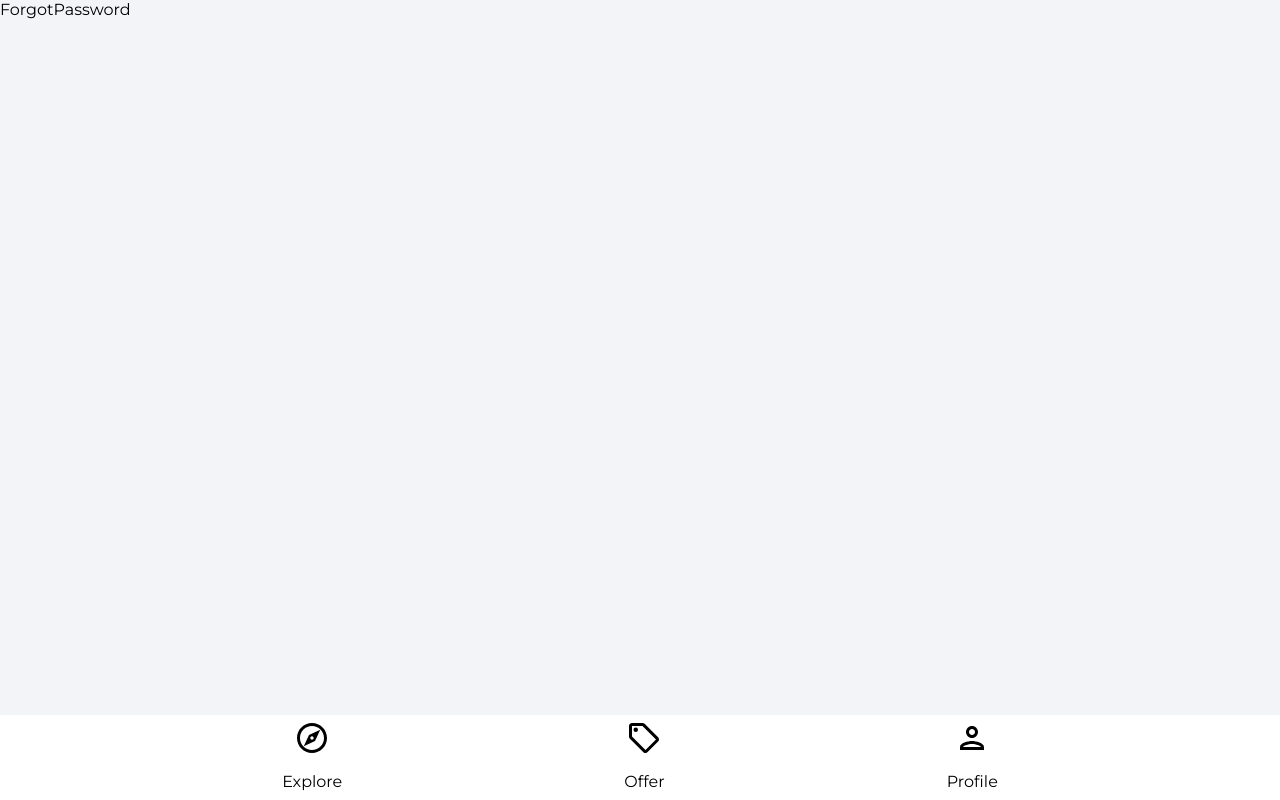
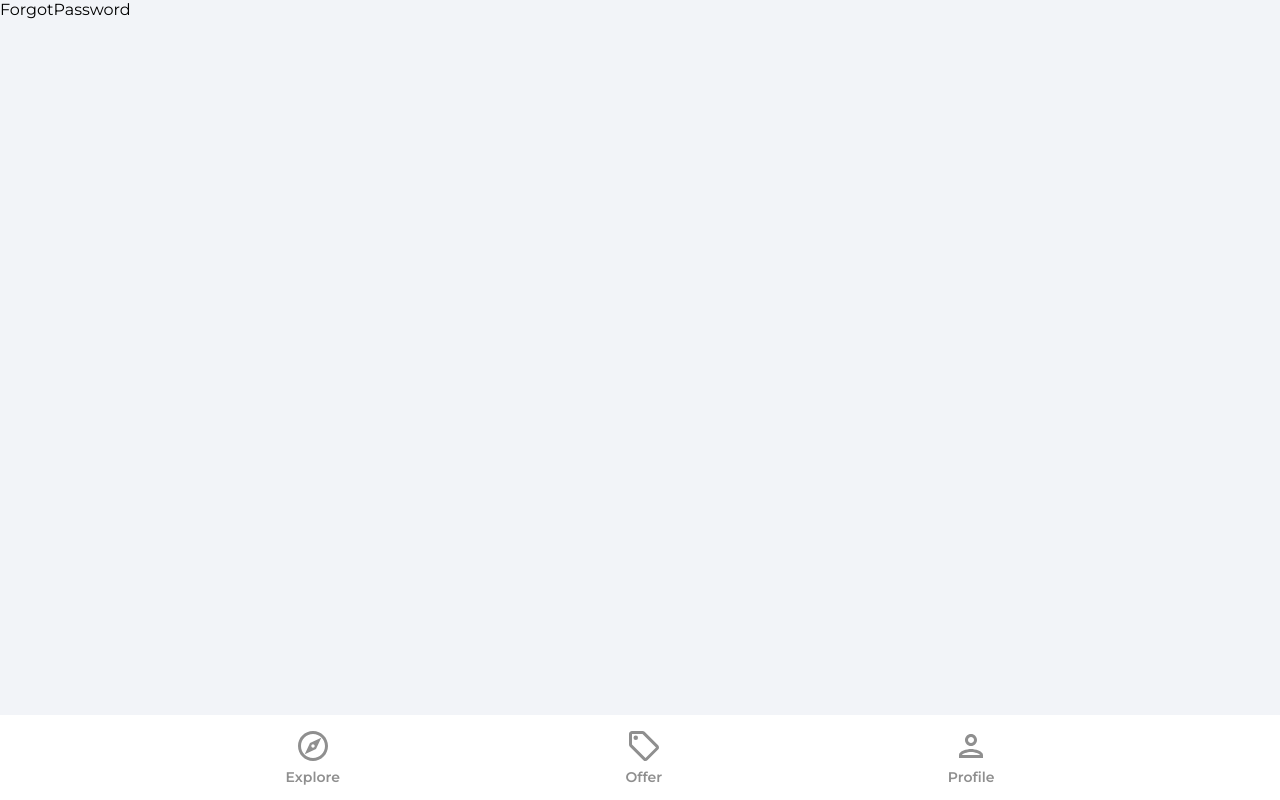
Before and after one commit to Object-ions/Firebase-Auth-Starter-Template-React, a React (Create React App) app: page /forgot-password in a window 1280 px wide. Built offline with nearby package versions, Linux system fonts and the light colour scheme.

Commit message:
Add conditional styling for navbar list items

```diff
--- a/src/components/Navbar.js
+++ b/src/components/Navbar.js
@@ -4,21 +4,62 @@ import { ReactComponent as ExploreIcon } from '../assets/svg/exploreIcon.svg';
 import { ReactComponent as PersonOutlineIcon } from '../assets/svg/personOutlineIcon.svg';
 
 const Navbar = () => {
+  const navigate = useNavigate();
+  const location = useLocation();
+
+  const pathMatchRoute = (route) => route === location.pathname;
+
   return (
     <footer className="navbar">
       <div className="navbarNav">
         <ul className="navbarListItems">
-          <li className="navbarListItem">
-            <ExploreIcon fill="2c2c2c" width="36px" height="36px" />
-            <p>Explore</p>
+          <li className="navbarListItem" onClick={() => navigate('/')}>
+            <ExploreIcon
+              fill={pathMatchRoute('/') ? '#2c2c2c' : '#8f8f8f'}
+              width="36px"
+              height="36px"
+            />
+            <p
+              className={
+                pathMatchRoute('/')
+                  ? 'navbarListItemNameActive'
+                  : 'navbarListItemName'
+              }
+            >
+              Explore
+            </p>
           </li>
-          <li className="navbarListItem">
-            <OfferIcon fill="2c2c2c" width="36px" height="36px" />
-            <p>Offer</p>
+          <li className="navbarListItem" onClick={() => navigate('/offers')}>
+            <OfferIcon
+              fill={pathMatchRoute('/offers') ? '#2c2c2c' : '#8f8f8f'}
+              width="36px"
+              height="36px"
+            />
+            <p
+              className={
+                pathMatchRoute('/offers')
+                  ? 'navbarListItemNameActive'
+                  : 'navbarListItemName'
+              }
+            >
+              Offer
+            </p>
           </li>
-          <li className="navbarListItem">
-            <PersonOutlineIcon fill="2c2c2c" width="36px" height="36px" />
-            <p>Profile</p>
+          <li className="navbarListItem" onClick={() => navigate('/profile')}>
+            <PersonOutlineIcon
+              fill={pathMatchRoute('/profile') ? '#2c2c2c' : '#8f8f8f'}
+              width="36px"
+              height="36px"
+            />
+            <p
+              className={
+                pathMatchRoute('/profile')
+                  ? 'navbarListItemNameActive'
+                  : 'navbarListItemName'
+              }
+            >
+              Profile
+            </p>
           </li>
         </ul>
       </div>
```
